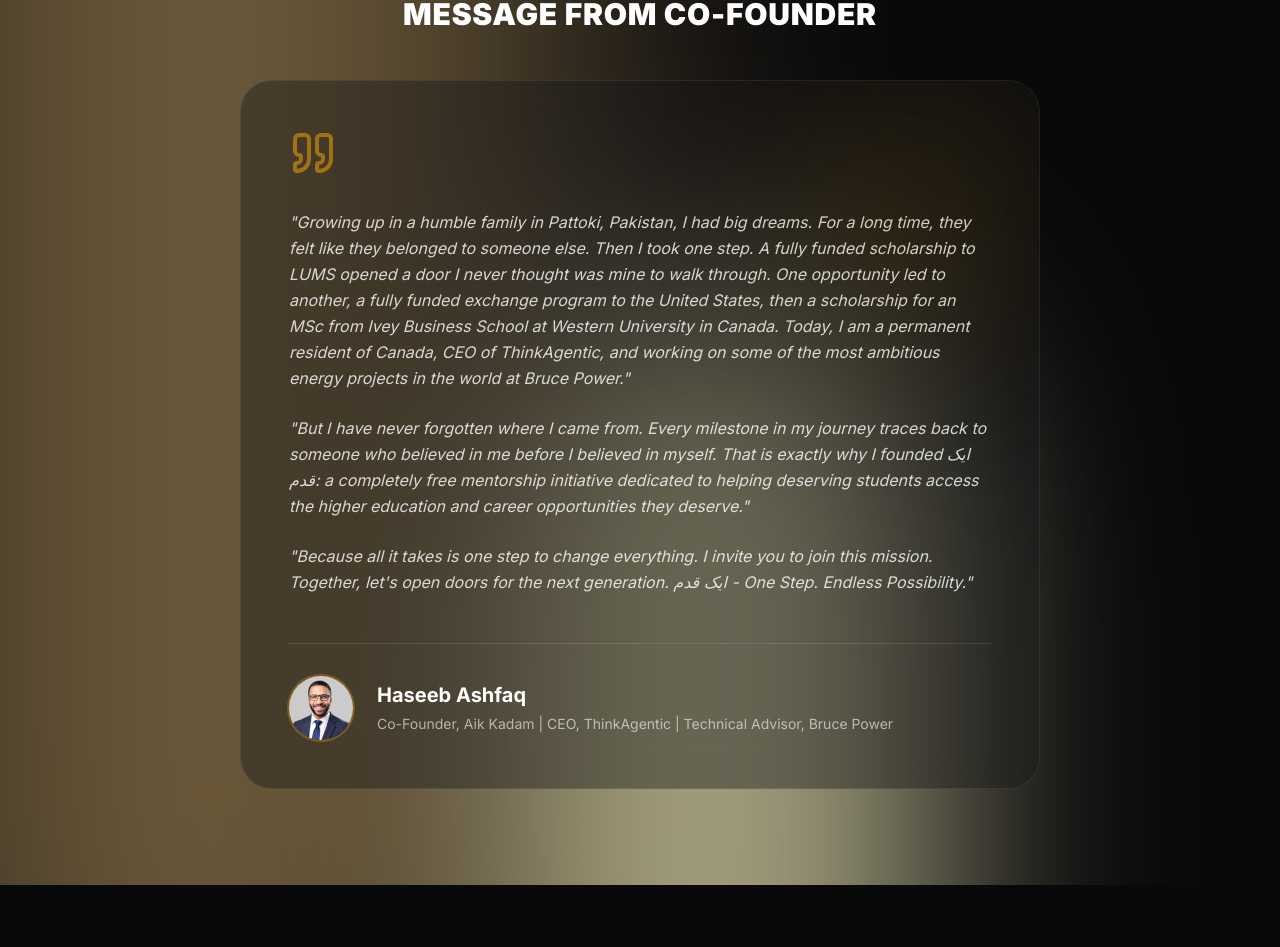
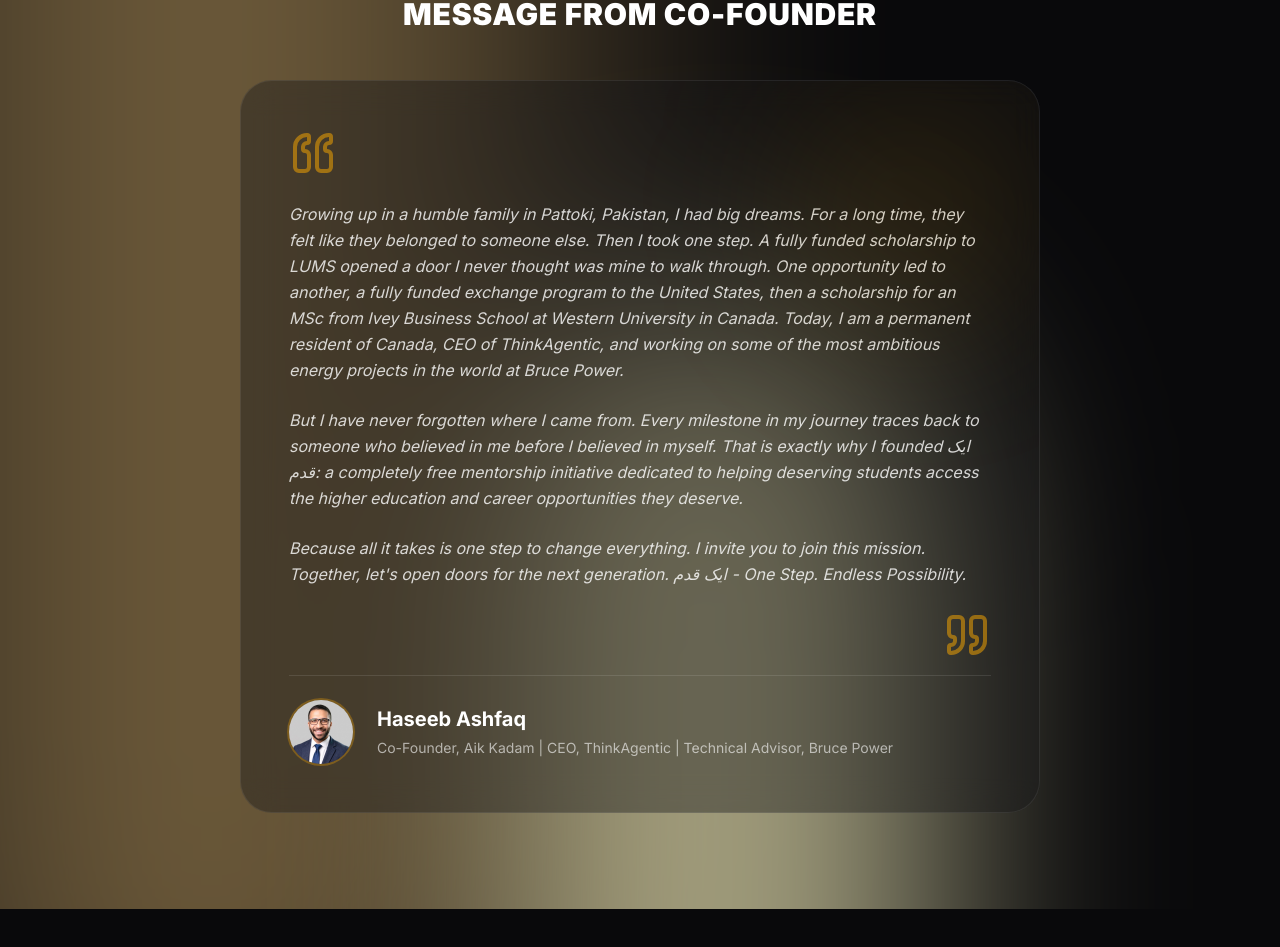
Before and after one commit to haseebashfaq490/Aik-Kadam, a React (Vite) app: page / in a window 1280 px wide. Shown: the part 1720-2667 px from the top of the page. Built offline with nearby package versions, Linux system fonts and the light colour scheme; a web font is replaced by a local one.

Commit message:
feat(FounderMessage): Enhance visual appeal and readability
Refine the Founder's Message component with subtle visual improvements. The quote icon has been rotated 180 degrees for aesthetic consistency, and padding adjustments improve the overall layout and reading experience.

```diff
--- a/src/components/FounderMessage.tsx
+++ b/src/components/FounderMessage.tsx
@@ -12,21 +12,23 @@
         <div className="glass-panel border border-white/10 rounded-[2rem] p-8 md:p-12 relative overflow-hidden">
           <div className="absolute top-0 right-0 w-64 h-64 bg-brand-orange/10 blur-[80px] rounded-full pointer-events-none"></div>
 
-          <Quote className="text-brand-orange w-12 h-12 mb-8 opacity-50" />
+          <Quote className="text-brand-orange w-12 h-12 mb-6 opacity-50 rotate-180" />
 
-          <div className="space-y-6 text-base text-white/80 leading-relaxed font-sans mb-12 italic">
+          <div className="space-y-6 text-base text-white/80 leading-relaxed font-sans italic">
             <p>
-              "Growing up in a humble family in Pattoki, Pakistan, I had big dreams. For a long time, they felt like they belonged to someone else. Then I took one step. A fully funded scholarship to LUMS opened a door I never thought was mine to walk through. One opportunity led to another, a fully funded exchange program to the United States, then a scholarship for an MSc from Ivey Business School at Western University in Canada. Today, I am a permanent resident of Canada, CEO of ThinkAgentic, and working on some of the most ambitious energy projects in the world at Bruce Power."
+              Growing up in a humble family in Pattoki, Pakistan, I had big dreams. For a long time, they felt like they belonged to someone else. Then I took one step. A fully funded scholarship to LUMS opened a door I never thought was mine to walk through. One opportunity led to another, a fully funded exchange program to the United States, then a scholarship for an MSc from Ivey Business School at Western University in Canada. Today, I am a permanent resident of Canada, CEO of ThinkAgentic, and working on some of the most ambitious energy projects in the world at Bruce Power.
             </p>
             <p>
-              "But I have never forgotten where I came from. Every milestone in my journey traces back to someone who believed in me before I believed in myself. That is exactly why I founded ایک قدم: a completely free mentorship initiative dedicated to helping deserving students access the higher education and career opportunities they deserve."
+              But I have never forgotten where I came from. Every milestone in my journey traces back to someone who believed in me before I believed in myself. That is exactly why I founded ایک قدم: a completely free mentorship initiative dedicated to helping deserving students access the higher education and career opportunities they deserve.
             </p>
             <p>
-              "Because all it takes is one step to change everything. I invite you to join this mission. Together, let's open doors for the next generation. ایک قدم - One Step. Endless Possibility."
+              Because all it takes is one step to change everything. I invite you to join this mission. Together, let's open doors for the next generation. ایک قدم - One Step. Endless Possibility.
             </p>
           </div>
 
-          <div className="border-t border-white/10 pt-8 mt-8 flex flex-col md:flex-row items-start md:items-center gap-6">
+          <Quote className="text-brand-orange w-12 h-12 mt-6 opacity-50 ml-auto" />
+
+          <div className="border-t border-white/10 pt-6 mt-4 flex flex-col md:flex-row items-start md:items-center gap-6">
             <div className="w-16 h-16 rounded-full bg-brand-orange/20 flex items-center justify-center text-brand-orange text-xl font-bold uppercase shrink-0 ring-2 ring-brand-orange/30 overflow-hidden">
               <img
                 src="/Haseeb.jpg"
```
